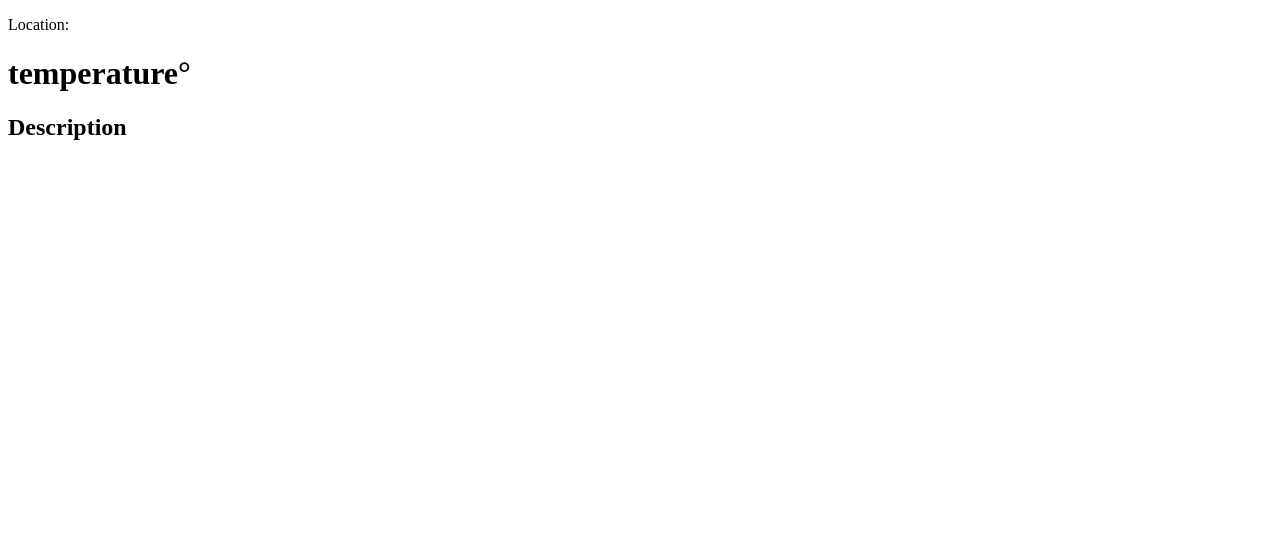
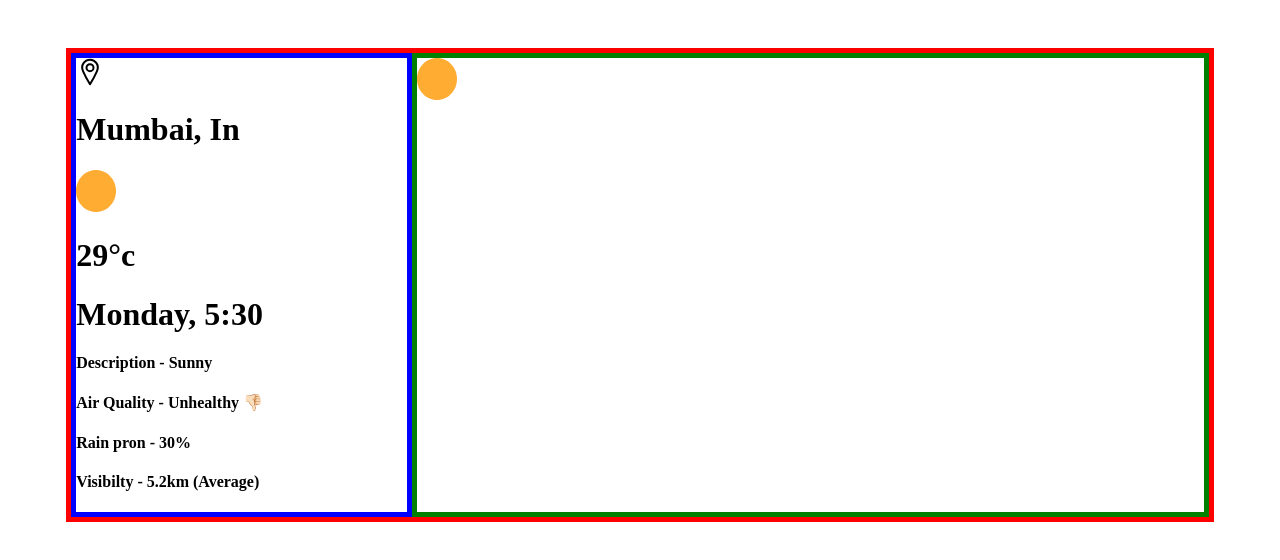
Before and after one commit to Thunderbolt9/Weather-Web-App, a website: page public/index.html in a window 1280 px wide. Drawn offline with Linux system fonts and the light colour scheme.

Commit message:
add image icons and update html file with design of left card

```diff
--- a/public/index.html
+++ b/public/index.html
@@ -6,14 +6,42 @@
   <meta http-equiv="X-UA-Compatible" content="IE=edge">
   <meta name="viewport" content="width=device-width, initial-scale=1.0">
   <title>Weather App</title>
+  <link rel="stylesheet" href="style.css">
 </head>
 
 <body>
-  <p id="location">Location:</p>
-  <h1 id="temp">temperature°</h1>
-  <h2 id="description">Description</h2>
 
-  <script src="index.js"></script>
+  <!-- center div -->
+  <div class="centerCard">
+
+    <!-- show current data  -->
+    <div class="currentData">
+      <img src="weatherIcons/location.svg" alt="Location icon" />
+
+      <h1 id="location" class="styleH1">Mumbai, In</h1>
+
+      <img src="weatherIcons/sun.svg" alt="Location icon" />
+
+      <h1 id="temp" class="styleH1">29°c</h1>
+
+      <h1 id="date" class="styleH1">Monday, <a id="time" class="styleTime">5:30</a></h1>
+
+      <h4 class="styleH4">Description - <a id="description" class="styleH4">Sunny</a></h4>
+
+      <h4 class="styleH4">Air Quality - <a id="airQuality" class="styleH4">Unhealthy</a> 👎🏻</h4>
+
+      <h4 class="styleH4">Rain pron - <a id="rainProb" class="styleH4">30%</a></h4>
+
+      <h4 class="styleH4">Visibilty - <a id="visibility" class="styleH4">5.2km (Average)</a></h4>
+
+    </div>
+
+    <!-- show extra data -->
+    <div class="extraData">
+      <img src="weatherIcons/sun.svg" alt="Location icon" />
+    </div>
+
+  </div>
 </body>
 
 </html>
--- a/public/index.js
+++ b/public/index.js
@@ -36,5 +36,5 @@ function showWeatherData(result) {
   tz.innerText = result.data.timezone;
   temp.innerText = result.data.current.temp.toPrecision(2) + '°';
   desc.innerText = result.data.current.weather[0].description;
-  console.log(result.data.timezone);
+  console.log(result.status);
 }
--- /dev/null
+++ b/public/style.css
@@ -0,0 +1,17 @@
+.centerCard {
+  display: grid;
+  grid-auto-flow: column;
+  width: 90%;
+  margin: auto;
+  margin-top: 3rem;
+  border: 5px solid red;
+  grid-template-columns: 30% 70%;
+}
+
+.currentData {
+  border: 5px solid blue;
+}
+
+.extraData {
+  border: 5px solid green;
+}
--- a/server.js
+++ b/server.js
@@ -8,6 +8,7 @@ app.listen(3000, () => {
 });
 
 app.use(express.static('public'));
+
 app.use(express.json());
 
 
```
Also changed, not shown: public/weatherIcons/cloud.svg (added), public/weatherIcons/haze.svg (added), public/weatherIcons/location.svg (added), public/weatherIcons/rain.svg (added), public/weatherIcons/snow.svg (added), public/weatherIcons/sun.svg (added), public/weatherIcons/thunder.svg (added), 1 other file.
